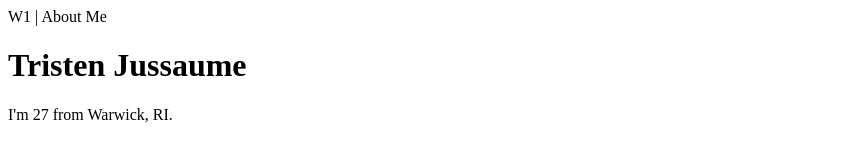
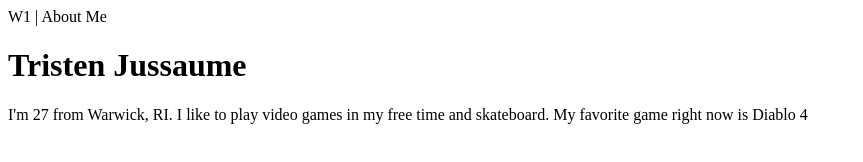
Before and after one commit to Tristen247/SE111_202340, a plain HTML site: page w1/index.html in a window 1280 px wide. Shown: the whole page, without its empty margins (0-863 px from the left). Drawn offline with Linux system fonts and the light colour scheme.

Commit message:
first web page commit

```diff
--- a/w1/index.html
+++ b/w1/index.html
@@ -13,7 +13,7 @@
 <body>
     <div>
         <h1>Tristen Jussaume</h1>
-        <p>I'm 27 from Warwick, RI.</p>
+        <p>I'm 27 from Warwick, RI. I like to play video games in my free time and skateboard. My favorite game right now is Diablo 4</p>
     </div>
 </body>
 </html>
```
